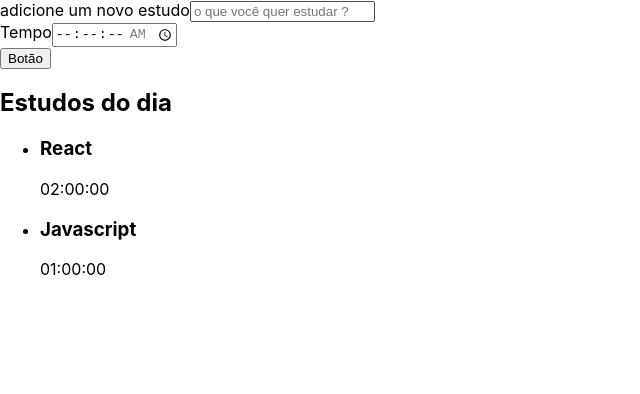
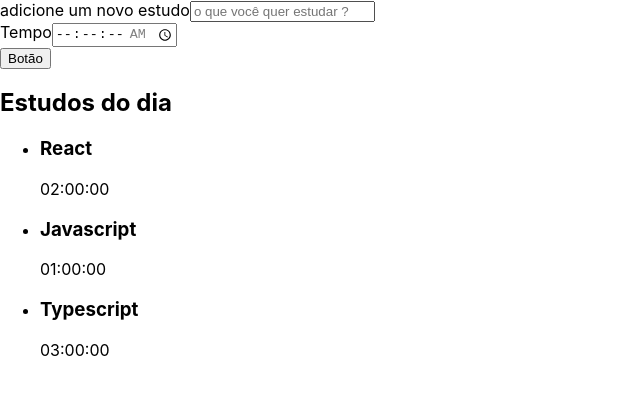
Before and after one commit to erikseki/alura-React, a React (Create React App) app: page / in a window 1280 px wide. Shown: the top 394 px of the page, without its empty margins (0-640 px from the left). Built offline with nearby package versions, Linux system fonts and the light colour scheme.

Commit message:
Renderizando um Array  📦

```diff
--- a/src/components/Lista/index.tsx
+++ b/src/components/Lista/index.tsx
@@ -1,26 +1,27 @@
 import React from "react";
 
 function Lista(){
+    const tarefas = [{
+        tarefa:'React',
+        tempo:'02:00:00'
+    }, {
+        tarefa:'Javascript',
+        tempo:'01:00:00'
+    }, {
+        tarefa:'Typescript',
+        tempo:'03:00:00'
+    }]
     return(
         <aside>
             <h2>Estudos do dia</h2>
             <ul>
-                <li>
-                    <h3>
-                        React
-                    </h3>
-                    <span>
-                        02:00:00
-                    </span>
-                </li>
-                <li>
-                    <h3>
-                        Javascript
-                    </h3>
-                    <span>
-                        01:00:00
-                    </span>
-                </li>
+                {tarefas.map((item, index) => (
+                    <li key={index}>
+                        <h3>{item.tarefa}</h3>
+                        <span>{item.tempo}</span>
+                    </li>
+                ))}
+
             </ul>
         </aside>
     )
@@ -40,3 +41,9 @@ export default Lista
 
     )
 */
+
+/*
+    renderizando o map, ele precisa saber qual item do array corresponde à renderização
+    do DOM, para isso usamos uma chave chamada Key pra conseguir linkar um ao outro.
+    (quando renderizamos uma lista de itens, o react pede para usar uma key)
+*/
```
